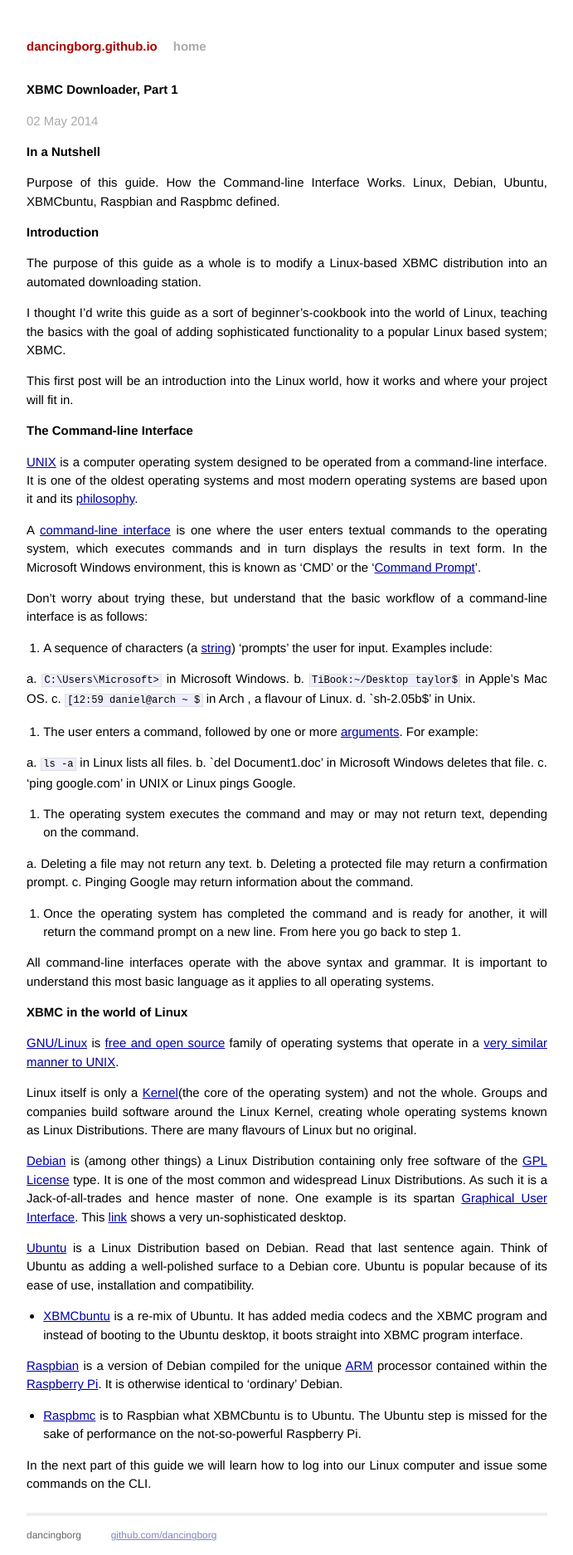
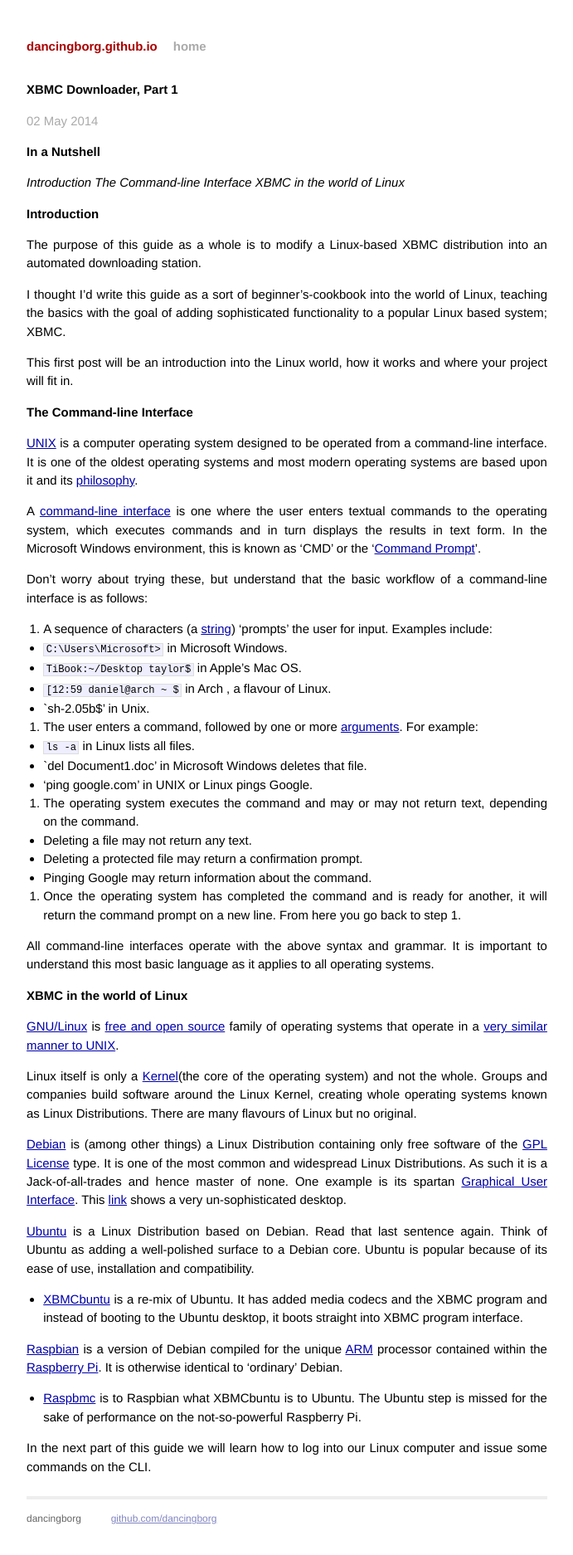
Before and after one commit to andre-abadi/andre-abadi.github.io, a Jekyll site: the page built from _posts/2014-05-02-xbmc-downloader-1.md, in a window 1280 px wide. Shown: the whole page at 83% size, without its empty margins (294-985 px from the left). Built offline with Jekyll 4.4.1, drawn with Linux system fonts in a browser that asks for light colours; Markdown is read by kramdown in place of the engine named in the settings; after the commit the page ends 1853 px from its top, so only the background shows below that.

Commit message:
formatting

```diff
--- a/_posts/2014-05-02-xbmc-downloader-1.md
+++ b/_posts/2014-05-02-xbmc-downloader-1.md
@@ -6,9 +6,9 @@
 
 ###In a Nutshell
 
-> Purpose of this guide.
-> How the Command-line Interface Works.
-> Linux, Debian, Ubuntu, XBMCbuntu, Raspbian and Raspbmc defined.
+_Introduction_
+_The Command-line Interface_
+_XBMC in the world of Linux_
 
 #Introduction
 
@@ -28,22 +28,22 @@
 
 1. A sequence of characters (a [string](http://en.wikipedia.org/wiki/String_(computer_science))) 'prompts' the user for input. Examples include:
 
-  a. `C:\Users\Microsoft>` in Microsoft Windows.
-  b. `TiBook:~/Desktop taylor$` in Apple's Mac OS.
-  c. `[12:59 daniel@arch ~ $` in Arch , a flavour of Linux.
-  d. `sh-2.05b$' in Unix.
+  - `C:\Users\Microsoft>` in Microsoft Windows.
+  - `TiBook:~/Desktop taylor$` in Apple's Mac OS.
+  - `[12:59 daniel@arch ~ $` in Arch , a flavour of Linux.
+  - `sh-2.05b$' in Unix.
 
 2. The user enters a command, followed by one or more [arguments](http://en.wikipedia.org/wiki/Command-line_interface#Arguments). For example:
 
-  a. `ls -a` in Linux lists all files.
-  b. `del Document1.doc' in Microsoft Windows deletes that file.
-  c. 'ping google.com' in UNIX or Linux pings Google.
+  - `ls -a` in Linux lists all files.
+  - `del Document1.doc' in Microsoft Windows deletes that file.
+  - 'ping google.com' in UNIX or Linux pings Google.
 
 3. The operating system executes the command and may or may not return text, depending on the command.
 
-  a. Deleting a file may not return any text.
-  b. Deleting a protected file may return a confirmation prompt.
-  c. Pinging Google may return information about the command.
+  - Deleting a file may not return any text.
+  - Deleting a protected file may return a confirmation prompt.
+  - Pinging Google may return information about the command.
 
 4. Once the operating system has completed the command and is ready for another, it will return the command prompt on a new line. From here you go back to step 1.
 
```
Also changed, not shown: _posts/2014-12-02-xbmc-downloader-2.md (+6 -0 lines).
